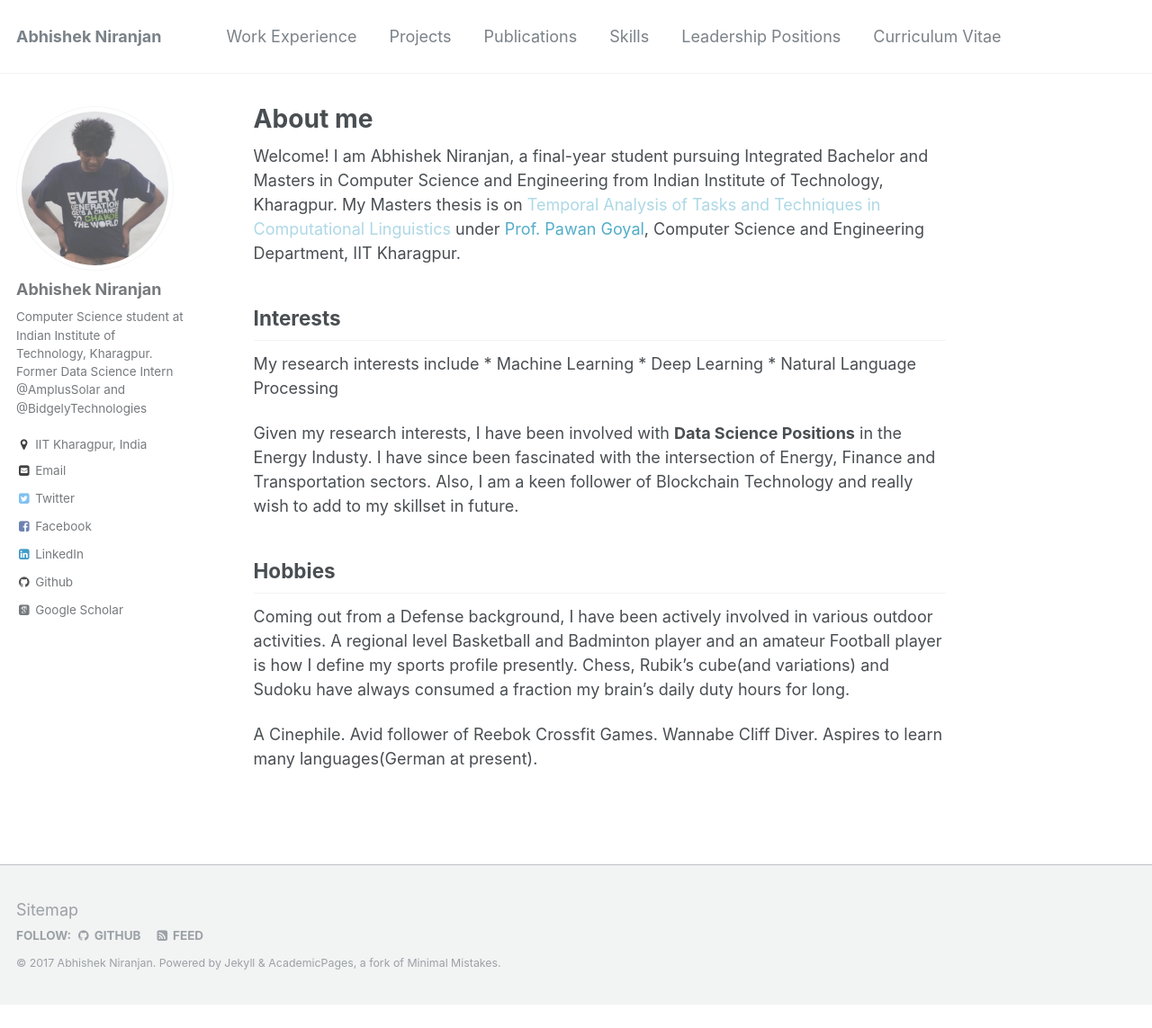
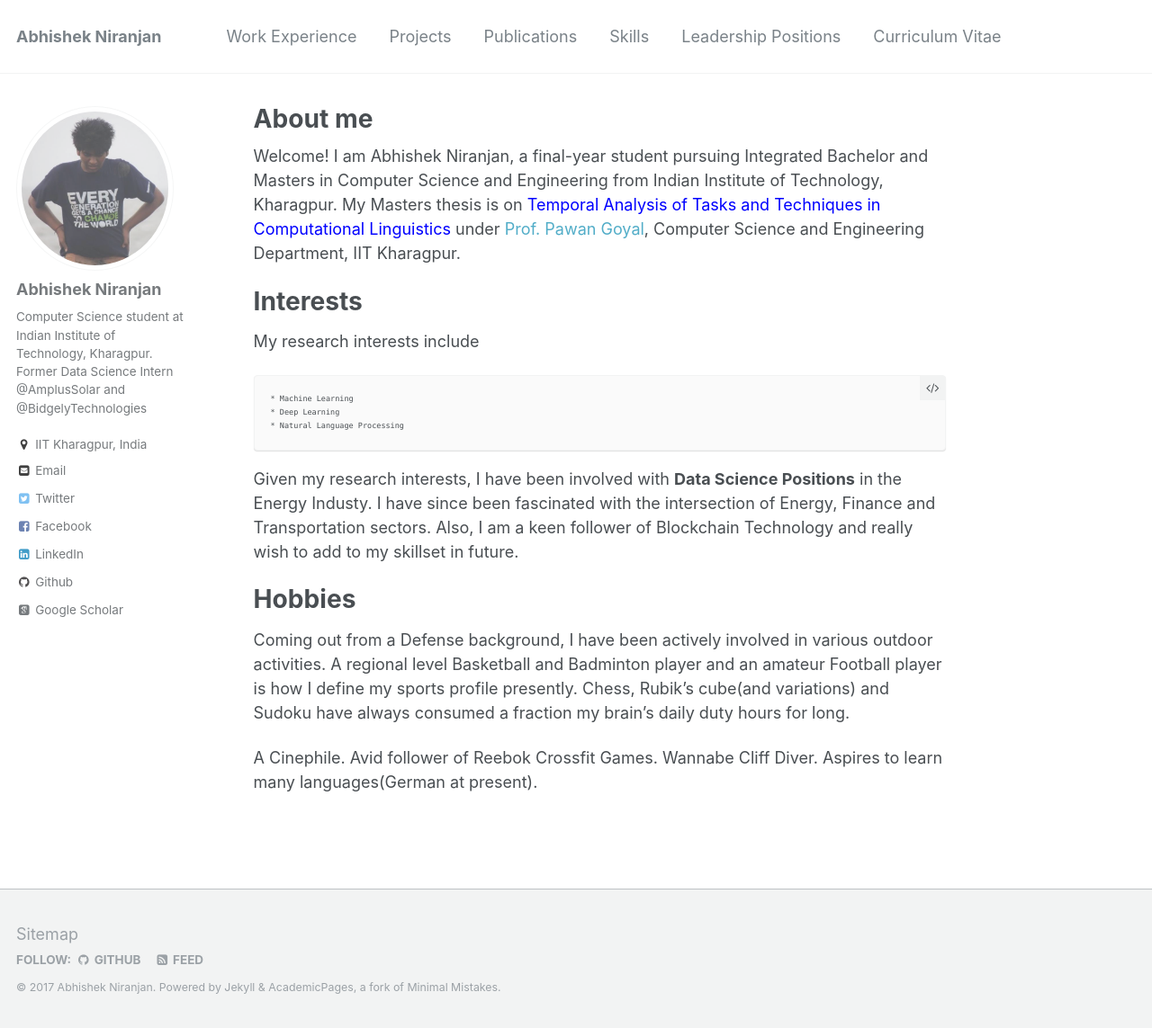
Before and after one commit to abhishek-niranjan/abhishek-niranjan.github.io, a Jekyll site: the page built from _pages/about.md, in a window 1280 px wide and 1143 px high. Shown: the whole window at 90% size. Built offline with Jekyll 4.4.1, drawn with Linux system fonts in a browser that asks for light colours; some web fonts are replaced.

Commit message:
Changed Heading Size in About me

```diff
--- a/_pages/about.md
+++ b/_pages/about.md
@@ -8,18 +8,19 @@ redirect_from:
   - /about.html
 ---
 
-Welcome! I am Abhishek Niranjan, a final-year student pursuing Integrated Bachelor and Masters in Computer Science and Engineering from Indian Institute of Technology, Kharagpur. My Masters thesis is on <span style="color:lightblue;">Temporal Analysis of Tasks and Techniques in Computational Linguistics</span> under [Prof. Pawan Goyal](http://cse.iitkgp.ac.in/~pawang/), Computer Science and Engineering Department, IIT Kharagpur.
+Welcome! I am Abhishek Niranjan, a final-year student pursuing Integrated Bachelor and Masters in Computer Science and Engineering from Indian Institute of Technology, Kharagpur. My Masters thesis is on <span style="color:blue;">Temporal Analysis of Tasks and Techniques in Computational Linguistics</span> under [Prof. Pawan Goyal](http://cse.iitkgp.ac.in/~pawang/), Computer Science and Engineering Department, IIT Kharagpur.
 
-## Interests
+# Interests
 
 My research interests include
+
 	* Machine Learning
 	* Deep Learning
 	* Natural Language Processing
 
 Given my research interests, I have been involved with **Data Science Positions** in the Energy Industy. I have since been fascinated with the intersection of Energy, Finance and Transportation sectors. Also, I am a keen follower of Blockchain Technology and really wish to add to my skillset in future.
 
-## Hobbies
+# Hobbies
 
 Coming out from a Defense background, I have been actively involved in various outdoor activities. A regional level Basketball and Badminton player and an amateur Football player is how I define my sports profile presently. Chess, Rubik's cube(and variations) and Sudoku have always consumed a fraction my brain's daily duty hours for long.
 
```
